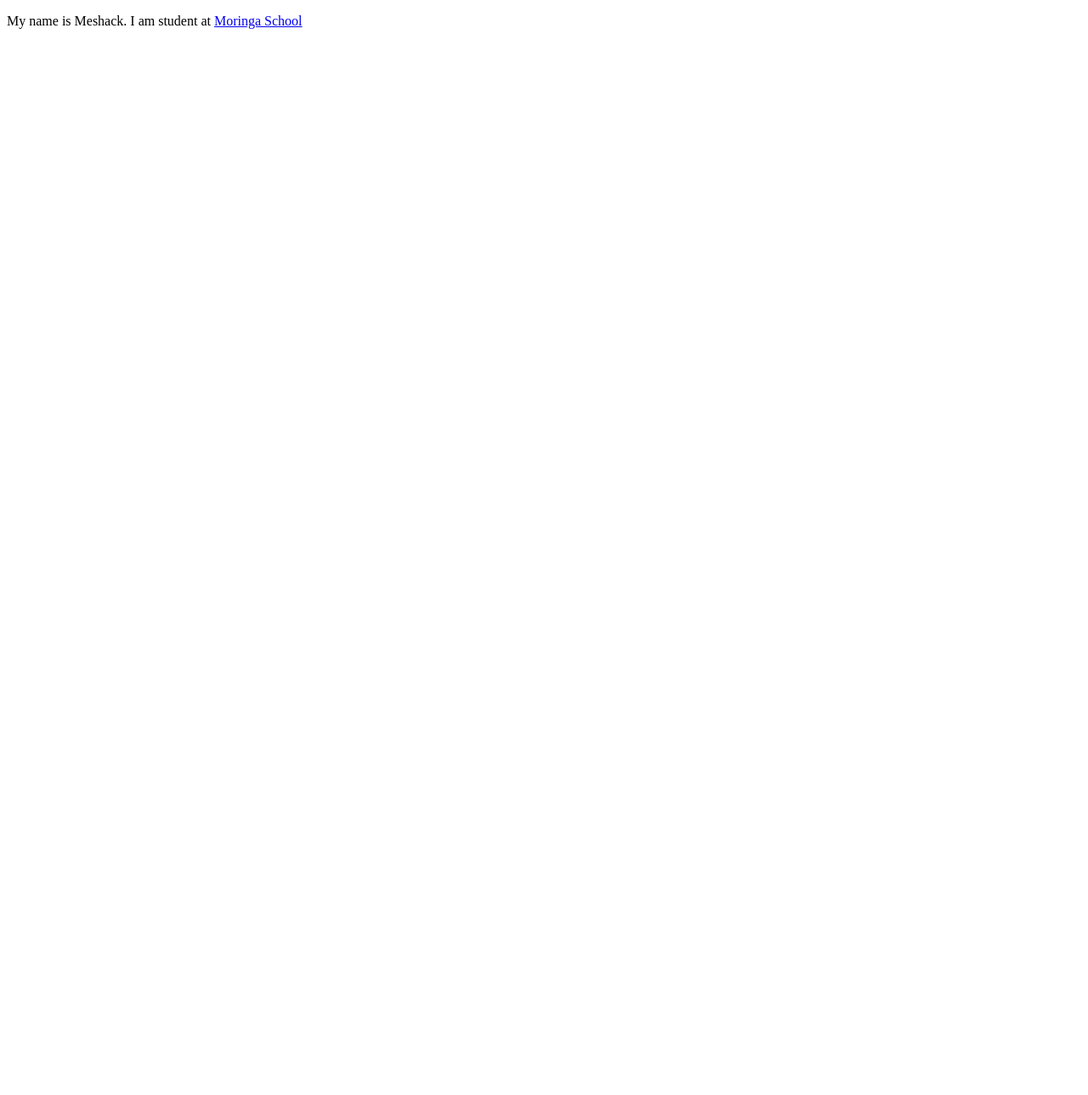
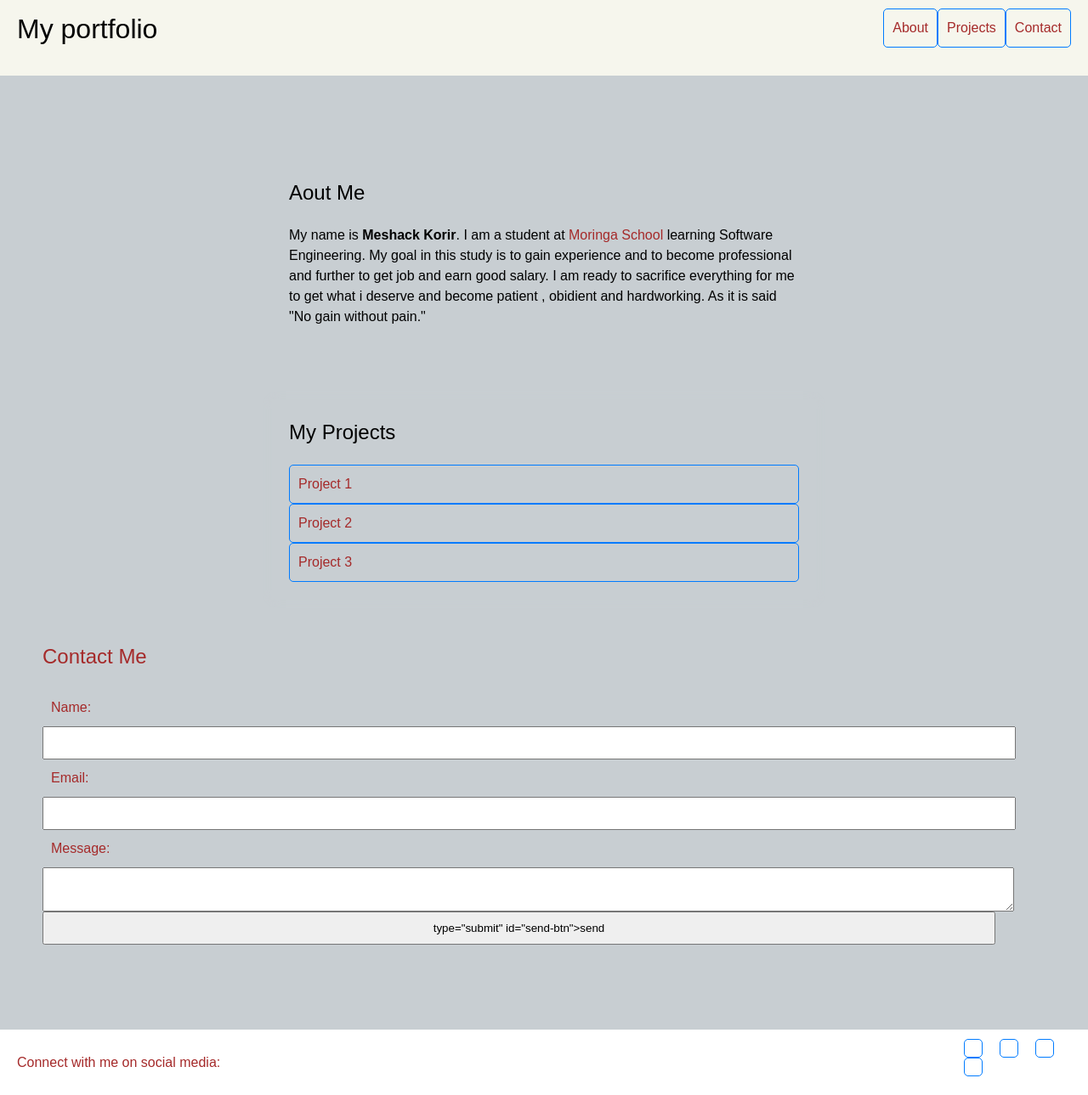
Before and after one commit to MeshackKorir/My-Portfolio, a plain HTML site: page index.html in a window 1280 px wide. Shown: the whole page at 85% size. Before the commit the page ends 800 px from the top, so only its background shows below. Drawn offline with Linux system fonts and the light colour scheme.

Commit message:
first commit

```diff
--- a/index.html
+++ b/index.html
@@ -4,11 +4,56 @@
     <meta charset="UTF-8">
     <meta http-equiv="X-UA-Compatible" content="IE=edge">
     <meta name="viewport" content="width=device-width, initial-scale=1.0">
-    <title>My Portfolio</title>
+    <title>My portfolio</title>
     <link rel="stylesheet" href="style.css">
 </head>
 <body>
-    <p>My name is Meshack. I am student at <a href="https://moringaschool.com/">Moringa School</a></p>
+<header id="header">
+    <h1>My portfolio</h1>
+    <nav>
+        <ul>
+            <li><a href="#about">About</a></li>
+            <li><a href="#projects">Projects</a></li>
+            <li><a href="#contact">Contact</a></li>
+        </ul>
+    </nav>
 
+</header>
+<main>
+ <section id="about">
+    <h2>Aout Me</h2>
+    <p>My name is <b>Meshack Korir</b>. I am a student at <a href="https://moringaschool.com/courses/software-engineering-course-online/?https://moringaschool.com/courses/data-science-course/?utm_source=google&utm_medium=cpc&utm_campaign=Feb_6th_2023&gclid=Cj0KCQiAjbagBhD3ARIsANRrqEvf4FWt6Ff7qEm6Ei9oxEnQ_RZsgB9fESoWLardRwg5oUS-xImmq8AaAibXEALw_wcB">Moringa School</a> learning Software Engineering. My goal in this study is to gain experience and to become professional and further to get job and earn good salary. I am ready to sacrifice everything for me to get what i deserve and become patient , obidient and hardworking. As it is said "No gain without pain."</p>
+
+ </section>
+ <section id="projects">
+    <h2>My Projects</h2>
+    <ul>
+        <li><a href="#">Project 1</a></li>
+        <li><a href="#">Project 2</a></li>
+        <li><a href="#">Project 3</a</li>
+    </ul>
+
+ </section>
+ <section id="contact">
+    <h2>Contact Me</h2>
+    <form>
+        <label for="name">Name:</label>
+        <input type="text" id="name" name="name" required>
+        <label for="email">Email:</label>
+        <input type="email" id="email" name="email" required>
+        <label for="message">Message:</label>
+        <textarea id="message" name="message" required></textarea>
+        <button> type="submit" id="send-btn">send</button>
+    </form>
+ </section>
+</main>
+<footer class="footer">
+    <p>Connect with me on social media:</p>
+    <ul>
+        <li><a href="#"><i class="fab fa-twitter"></i></a></li>
+        <li><a href="#"><i class="fab fa-linkedin"></i></a></li>
+        <li><a href="#"><i class="fab fa-instagram"></i></a></li>
+    </ul>
+</footer>
 </body>
 </html>
--- a/style.css
+++ b/style.css
@@ -0,0 +1,118 @@
+/* General styles */
+body{
+    font-family: Arial, sans-serif;
+    font-size: 16px;
+    line-height: 1.5;
+    margin: 0;
+    padding: 0;
+    background-color: rgb(200, 206, 210);
+    color: black;
+}
+h1, h2{
+    font-weight: normal;
+    margin-top: 0;
+}
+ul {
+    list-style: none;
+    margin: 0;
+    padding: 0;
+}
+a{
+    color: brown;
+    text-decoration: none;
+}
+a:hover {
+    text-decoration: underline;
+}
+header {
+    background-color: rgb(246, 246, 237);
+    display: flex;
+    justify-content: space-between;
+    padding:10px 20px;
+}
+nav ul{
+    display: flex;
+}
+main{
+    padding: 50px;
+}
+section{
+    margin-bottom: 50px;
+}
+section h2{
+    margin-bottom: 20px;
+}
+ul li a{
+    display: block;
+    padding: 10px;
+    border: 1px solid #007bff;
+    border-radius: 5px;
+}
+ul li a:hover{
+    background-color: #007bff;
+    color: #fff;
+}
+footer{
+    background-color: aliceblue;
+    border-top: 1px solid #fff;
+    display: flex;
+    justify-content: space-between;
+    padding: 10px 20px;
+}
+footer ul {
+    display: flex;
+
+}
+
+
+footer li{
+    margin-right: 20px;
+}
+footer i{
+    font-size: 24px;
+}
+#about{
+    transition: all 0.25s linear;
+    max-width: 600px;
+    margin: 50px auto;
+    box-shadow: 0px 10px rgb(200, 206, 210);
+    padding: 20px;
+    transition: all 0.25s linear;
+}
+#projects{
+    transition: all 0.25s linear;
+    max-width: 600px;
+    margin: 50px auto;
+    box-shadow: 0px 0px 10px rgb(200, 206, 210);
+    padding: 20px;
+    transition: all 0.25s linear;
+}
+.footer {
+    background-color: #fff;
+}
+form {
+    display: block;
+    width: 100%;
+}
+label,
+input,
+textarea,
+button {
+    display: block;
+    margin-bottom: 10px 10px;
+    padding: 10px;
+    width: 95%;
+}
+#send-btn {
+    background-color: yellowgreen;
+    border: none;
+    color:blue;
+    padding: 12px 24px;
+    text-align: center;
+    text-decoration: none;
+    display: inline-block;
+    font-size: 16px;
+    border-radius: 5px;
+    cursor: pointer;
+    margin-top: 20px;
+}
```
